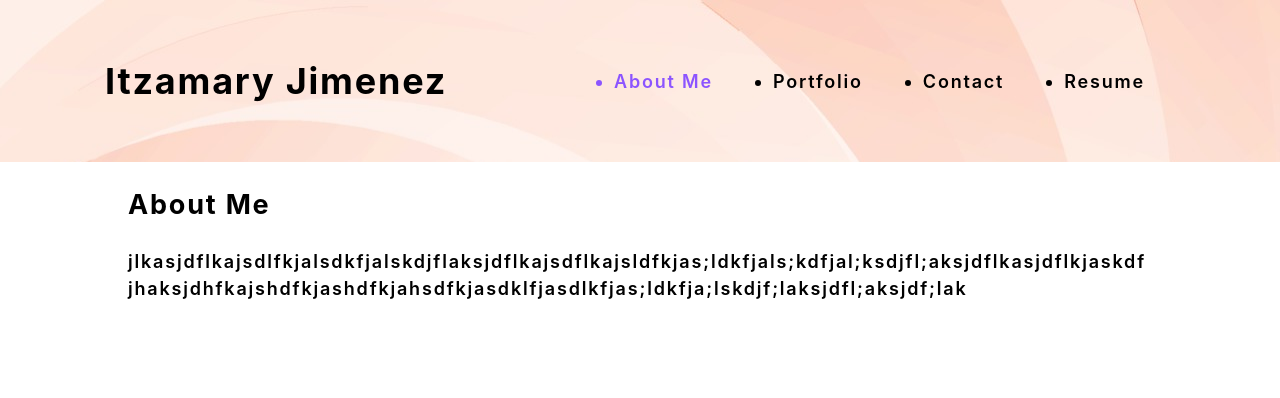
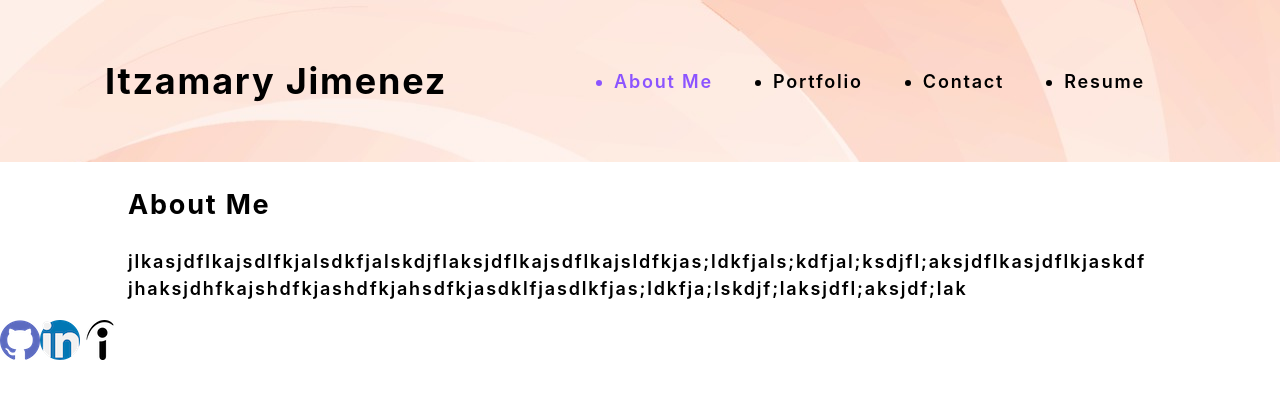
Before and after one commit to Itzamary/react-personal-portfolio-, a React (Create React App) app: page / in a window 1280 px wide. Shown: the top 398 px of the page. Built offline with nearby package versions, Linux system fonts and the light colour scheme.

Commit message:
added anchor and image icons in the footer of the react component.

```diff
--- a/src/App.js
+++ b/src/App.js
@@ -1,10 +1,15 @@
 import React, {useState} from 'react';
+import { Link } from 'react-router-dom';
 import Header from './components/Header';
 import Project from './components/Project';
 import About from './components/About';
 import ContactForm from './components/Contact';
 import Resume from './components/Resume';
 import './App.css';
+import ghIcon from './assets/footer-icons/github.png';
+import linkedInIcon from './assets/footer-icons/linkedin.png';
+import indeedIcon from './assets/footer-icons/indeed.png';
+
 
 
 function App() {
@@ -54,6 +59,11 @@ function App() {
         {renderCategory(currentCategory.name)}
 
       </main>
+      <footer>
+        <a href='https://github.com/Itzamary'><img src={ghIcon} alt="gihub icon"></img></a>
+        <a href='https://www.linkedin.com/in/itzamary-jimenez1394/?trk=public-profile-join-page'><img src={linkedInIcon} alt="linked in icon"></img></a>
+        <a href='https://my.indeed.com/p/itzamaryj-qvdj2bk'><img src={indeedIcon} alt="indeed icon"></img></a>
+      </footer>
 
     </div>
   );
```
